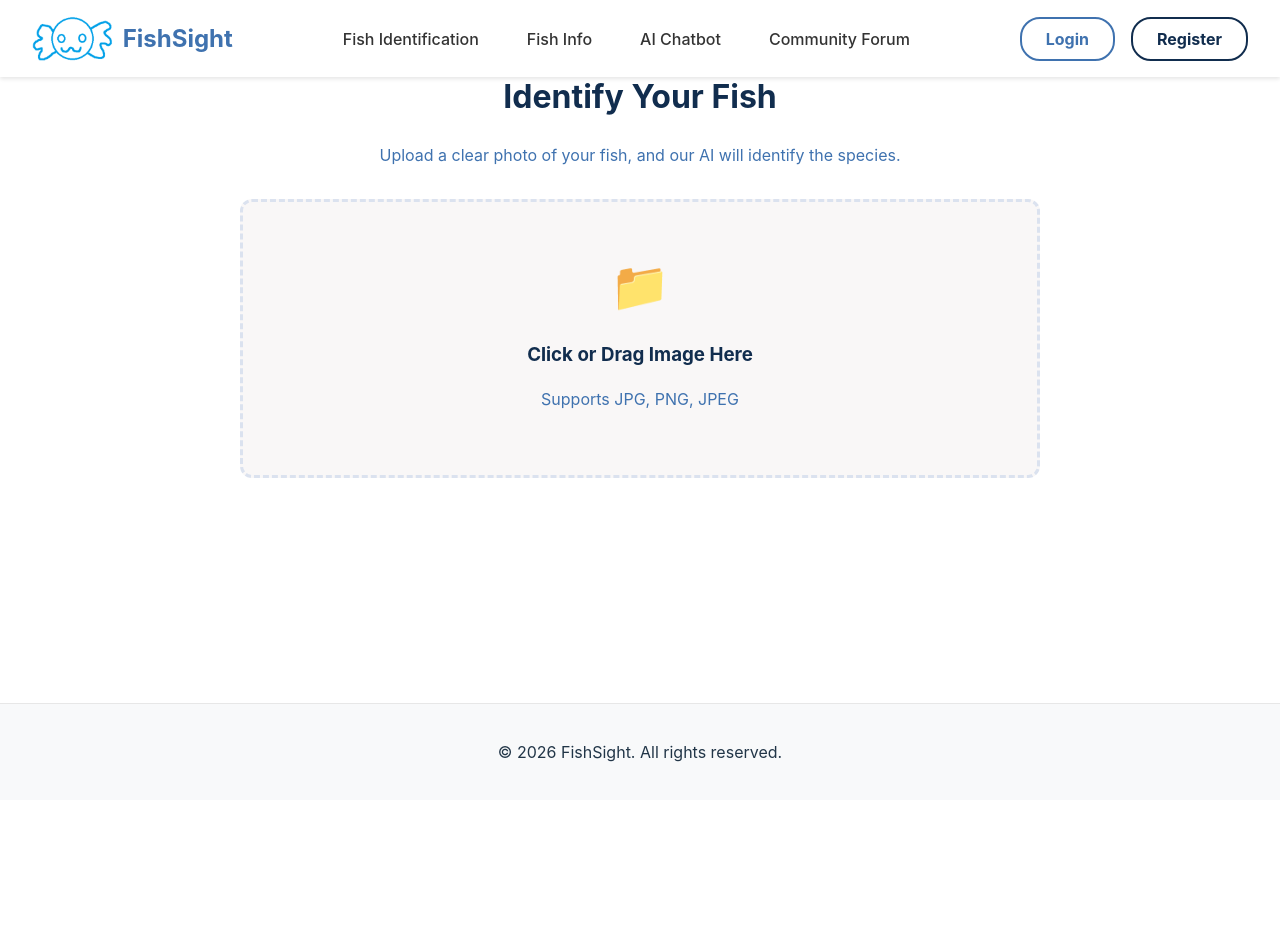
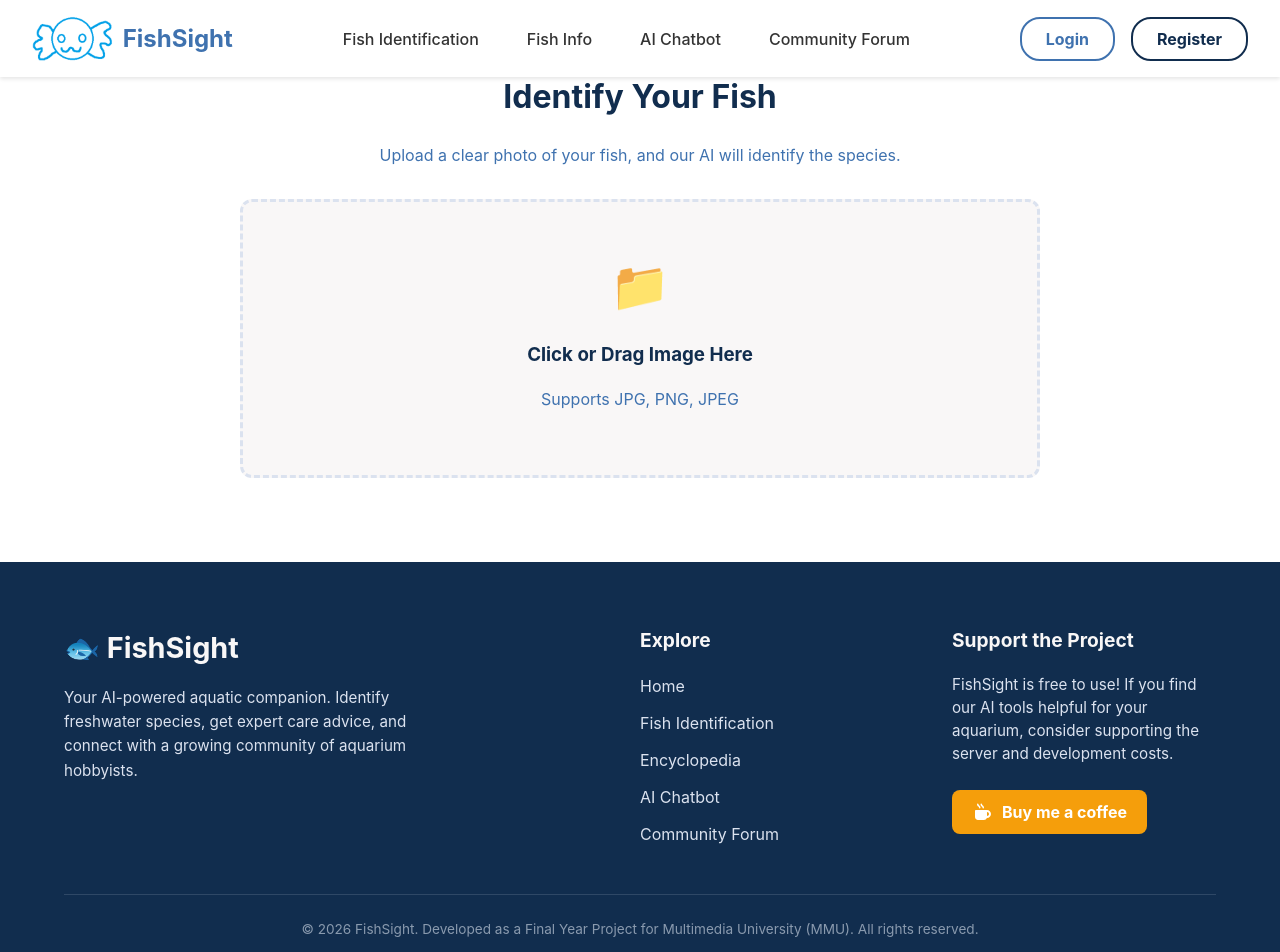
Before and after one commit to wafflesgod/FishSight, a React (Vite) app in the folder FishSight/: page /fish-id in a window 1280 px wide. Shown: the top 952 px of the page. Before the commit the page ends 800 px from the top, so only its background shows below. Built offline with nearby package versions, Linux system fonts and the light colour scheme.

Commit message:
refactor: move API URLs to environment variables and consolidate API calls

```diff
--- /dev/null
+++ b/FishSight/src/components/Footer.css
@@ -0,0 +1,134 @@
+/* src/components/Footer.css */
+
+.site-footer {
+  background-color: #112D4E; /* Dark Blue base */
+  color: #DBE2EF; /* Soft light blue text */
+  padding: 4rem 5% 1.5rem 5%;
+  margin-top: auto; /* Pushes the footer to the bottom of the page */
+  font-family: inherit;
+}
+
+.footer-content {
+  display: flex;
+  justify-content: space-between;
+  flex-wrap: wrap;
+  gap: 3rem;
+  max-width: 1200px;
+  margin: 0 auto;
+  border-bottom: 1px solid rgba(219, 226, 239, 0.15); /* Subtle divider line */
+  padding-bottom: 3rem;
+}
+
+/* --- COLUMN 1: Brand & Intro --- */
+.footer-brand {
+  flex: 2;
+  min-width: 280px;
+}
+
+.footer-brand h3 {
+  color: #F9F7F7;
+  font-size: 1.8rem;
+  margin: 0 0 1rem 0;
+  display: flex;
+  align-items: center;
+  gap: 10px;
+}
+
+.footer-brand p {
+  line-height: 1.6;
+  font-size: 0.95rem;
+  max-width: 400px;
+  margin: 0;
+}
+
+/* --- COLUMN 2: Quick Links --- */
+.footer-links {
+  flex: 1;
+  min-width: 150px;
+}
+
+.footer-links h4, .footer-support h4 {
+  color: #F9F7F7;
+  font-size: 1.2rem;
+  margin: 0 0 1.2rem 0;
+}
+
+.footer-links ul {
+  list-style: none;
+  padding: 0;
+  margin: 0;
+  display: flex;
+  flex-direction: column;
+  gap: 0.8rem;
+}
+
+.footer-links a {
+  color: #DBE2EF;
+  text-decoration: none;
+  transition: color 0.2s, padding-left 0.2s;
+}
+
+.footer-links a:hover {
+  color: #3F72AF; /* Primary Blue hover */
+  padding-left: 5px; /* Tiny slide effect on hover */
+}
+
+/* --- COLUMN 3: Support / Coffee --- */
+.footer-support {
+  flex: 1;
+  min-width: 250px;
+}
+
+.footer-support p {
+  font-size: 0.95rem;
+  line-height: 1.5;
+  margin-bottom: 1.5rem;
+}
+
+.btn-coffee {
+  display: inline-flex;
+  align-items: center;
+  gap: 10px;
+  background-color: #f59e0b; /* Warm coffee yellow/orange */
+  color: #fff;
+  padding: 10px 20px;
+  border-radius: 8px;
+  text-decoration: none;
+  font-weight: bold;
+  font-size: 1rem;
+  transition: transform 0.2s, box-shadow 0.2s;
+}
+
+.btn-coffee:hover {
+  transform: translateY(-3px);
+  box-shadow: 0 6px 15px rgba(245, 158, 11, 0.4);
+}
+
+/* --- BOTTOM COPYRIGHT --- */
+.footer-bottom {
+  text-align: center;
+  padding-top: 1.5rem;
+  font-size: 0.85rem;
+  color: rgba(219, 226, 239, 0.6);
+}
+
+.footer-bottom p {
+  margin: 0;
+}
+
+/* --- MOBILE RESPONSIVENESS --- */
+@media (max-width: 768px) {
+  .footer-content {
+    flex-direction: column;
+    text-align: center;
+    gap: 2rem;
+  }
+
+  .footer-brand h3 {
+    justify-content: center;
+  }
+
+  .footer-brand p {
+    margin: 0 auto;
+  }
+}
--- a/FishSight/src/components/Footer.jsx
+++ b/FishSight/src/components/Footer.jsx
@@ -1,24 +1,58 @@
 import React from 'react';
+import { Link } from 'react-router-dom';
+import { FontAwesomeIcon } from '@fortawesome/react-fontawesome';
+import { faMugHot } from "@fortawesome/free-solid-svg-icons";
+import './Footer.css'; // Make sure to import the new CSS file!
 
 const Footer = () => {
   return (
-    <footer style={styles.footer}>
-      <p>&copy; {new Date().getFullYear()} FishSight. All rights reserved.</p>
+    <footer className="site-footer">
+      <div className="footer-content">
+
+        {/* Column 1: Brand & Intro */}
+        <div className="footer-brand">
+          <h3>🐟 FishSight</h3>
+          <p>
+            Your AI-powered aquatic companion. Identify freshwater species, get expert care advice,
+            and connect with a growing community of aquarium hobbyists.
+          </p>
+        </div>
+
+        {/* Column 2: Quick Links */}
+        <div className="footer-links">
+          <h4>Explore</h4>
+          <ul>
+            <li><Link to="/">Home</Link></li>
+            <li><Link to="/fish-id">Fish Identification</Link></li>
+            <li><Link to="/fish-info">Encyclopedia</Link></li>
+            <li><Link to="/chatbot">AI Chatbot</Link></li>
+            <li><Link to="/forum">Community Forum</Link></li>
+          </ul>
+        </div>
+
+        {/* Column 3: Support / Buy Me a Coffee */}
+        <div className="footer-support">
+          <h4>Support the Project</h4>
+          <p>
+            FishSight is free to use! If you find our AI tools helpful for your aquarium,
+            consider supporting the server and development costs.
+          </p>
+          {/* Replace the href below with your actual BuyMeACoffee or Ko-fi link later! */}
+          <a href="https://www.buymeacoffee.com/" target="_blank" rel="noreferrer" className="btn-coffee">
+            <FontAwesomeIcon icon={faMugHot} /> Buy me a coffee
+          </a>
+        </div>
+
+      </div>
+
+      {/* Copyright & Academic Tag */}
+      <div className="footer-bottom">
+        <p>
+          &copy; {new Date().getFullYear()} FishSight. Developed as a Final Year Project for Multimedia University (MMU). All rights reserved.
+        </p>
+      </div>
     </footer>
   );
 };
 
-// --- THIS WAS MISSING ---
 export default Footer;
-// ------------------------
-
-// Simple internal styles for now
-const styles = {
-  footer: {
-    backgroundColor: '#f8f9fa',
-    padding: '20px',
-    textAlign: 'center',
-    borderTop: '1px solid #e7e7e7',
-    marginTop: 'auto' /* Keeps footer at bottom */
-  }
-};
```
Also changed, not shown: package.json (deleted, +0 -30 lines), 2 other files (tests, documents, lock files or other folders).
